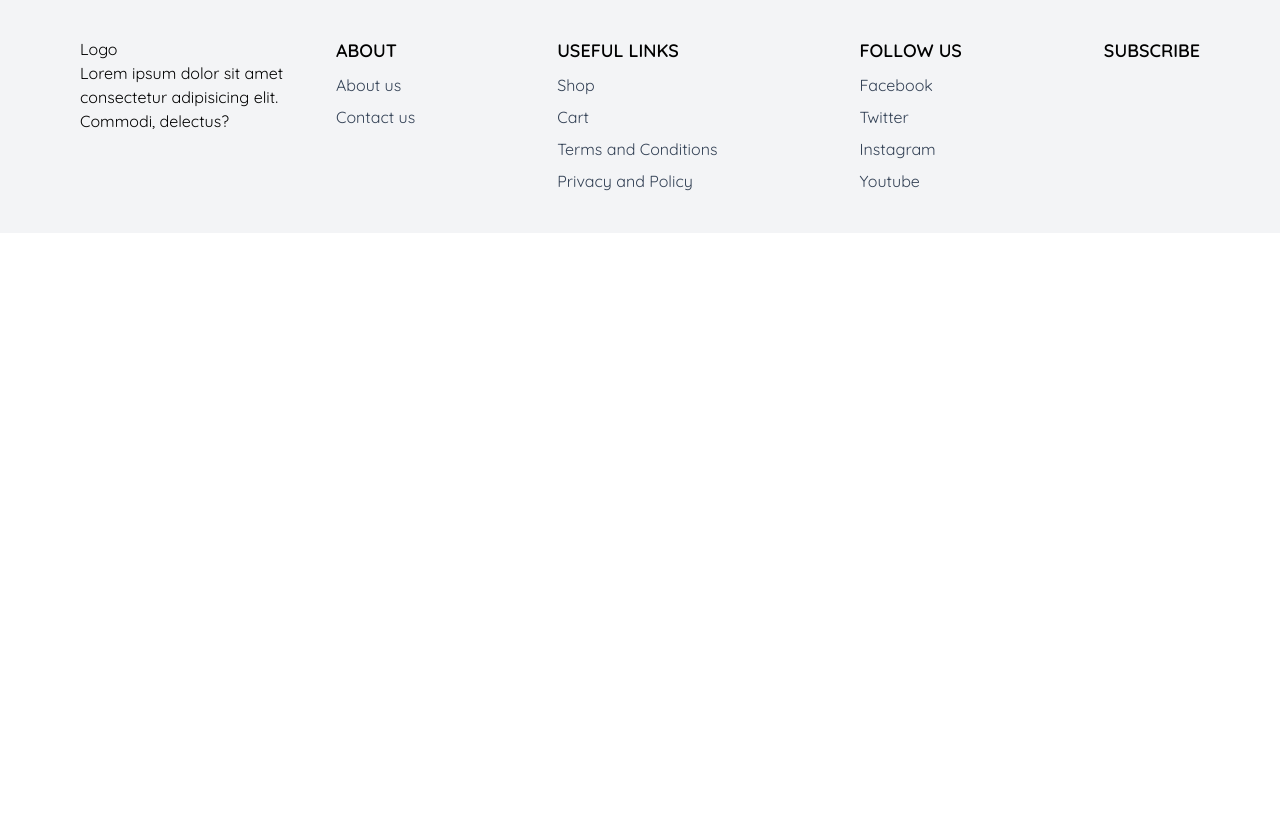
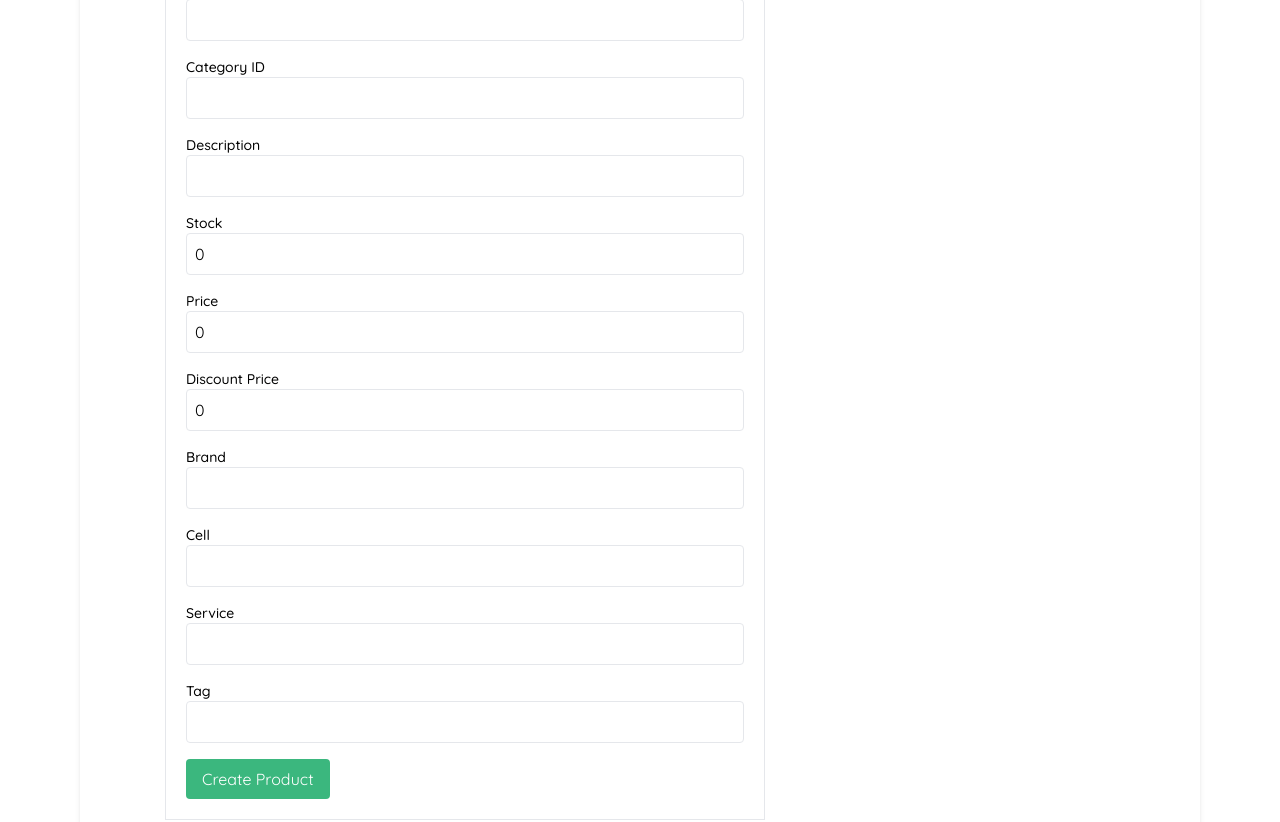
Before and after one commit to riajulpro/store-cod-frontend, a Next.js app: page /profile/product-create in a window 1280 px wide. Before the commit this address had no page. Shown: the part 320-1142 px from the top of the page. Before the commit the page ends 800 px from the top, so only its background shows below. Built offline with nearby package versions, Linux system fonts and the light colour scheme.

Commit message:
sale and edit page working

```diff
--- /dev/null
+++ b/src/app/(user)/profile/product-create/page.tsx
@@ -0,0 +1,207 @@
+"use client";
+import React from "react";
+import { useFormik } from "formik";
+import * as Yup from "yup";
+import { useCreateProductMutation } from "@/redux/features/product/product.api";
+import { Loader } from "lucide-react";
+
+const ProductForm: React.FC = () => {
+  const [createProduct, { isLoading, isSuccess, isError, error }] = useCreateProductMutation();
+
+  const formik = useFormik({
+    initialValues: {
+      name: '',
+      photo: '',
+      category: '',
+      description: '',
+      stock: 0,
+      price: 0,
+      discountPrice: 0,
+      brand: '',
+      cell: '',
+      service: '',
+      tag: '',
+    },
+    validationSchema: Yup.object({
+      name: Yup.string().required('Required'),
+      photo: Yup.string().required('Required'),
+      category: Yup.string().required('Required'),
+      description: Yup.string().required('Required'),
+      stock: Yup.number().required('Required').min(1, 'Must be at least 1'),
+      price: Yup.number().required('Required').min(0, 'Must be at least 0'),
+      discountPrice: Yup.number().required('Required').min(0, 'Must be at least 0'),
+      brand: Yup.string().required('Required'),
+    }),
+    onSubmit: async (values) => {
+      try {
+        await createProduct(values).unwrap();
+        formik.resetForm();
+      } catch (error) {
+        console.error('Failed to create product:', error);
+      }
+    },
+  });
+
+  return (
+    <div className="p-5 w-full md:w-[600px] md:ml-[40px] border">
+      <h2 className="text-xl font-bold mb-3">Create Product</h2>
+      <form onSubmit={formik.handleSubmit} className="space-y-4">
+        <div>
+          <label className="block text-sm font-medium">Name</label>
+          <input
+            type="text"
+            name="name"
+            value={formik.values.name}
+            onChange={formik.handleChange}
+            onBlur={formik.handleBlur}
+            className="w-full border p-2 rounded"
+          />
+          {formik.touched.name && formik.errors.name ? (
+            <div className="text-red-500 text-sm">{formik.errors.name}</div>
+          ) : null}
+        </div>
+        <div>
+          <label className="block text-sm font-medium">Photo URL</label>
+          <input
+            type="text"
+            name="photo"
+            value={formik.values.photo}
+            onChange={formik.handleChange}
+            onBlur={formik.handleBlur}
+            className="w-full border p-2 rounded"
+          />
+          {formik.touched.photo && formik.errors.photo ? (
+            <div className="text-red-500 text-sm">{formik.errors.photo}</div>
+          ) : null}
+        </div>
+        <div>
+          <label className="block text-sm font-medium">Category ID</label>
+          <input
+            type="text"
+            name="category"
+            value={formik.values.category}
+            onChange={formik.handleChange}
+            onBlur={formik.handleBlur}
+            className="w-full border p-2 rounded"
+          />
+          {formik.touched.category && formik.errors.category ? (
+            <div className="text-red-500 text-sm">{formik.errors.category}</div>
+          ) : null}
+        </div>
+        <div>
+          <label className="block text-sm font-medium">Description</label>
+          <input
+            type="text"
+            name="description"
+            value={formik.values.description}
+            onChange={formik.handleChange}
+            onBlur={formik.handleBlur}
+            className="w-full border p-2 rounded"
+          />
+          {formik.touched.description && formik.errors.description ? (
+            <div className="text-red-500 text-sm">{formik.errors.description}</div>
+          ) : null}
+        </div>
+        <div>
+          <label className="block text-sm font-medium">Stock</label>
+          <input
+            type="number"
+            name="stock"
+            value={formik.values.stock}
+            onChange={formik.handleChange}
+            onBlur={formik.handleBlur}
+            className="w-full border p-2 rounded"
+          />
+          {formik.touched.stock && formik.errors.stock ? (
+            <div className="text-red-500 text-sm">{formik.errors.stock}</div>
+          ) : null}
+        </div>
+        <div>
+          <label className="block text-sm font-medium">Price</label>
+          <input
+            type="number"
+            name="price"
+            value={formik.values.price}
+            onChange={formik.handleChange}
+            onBlur={formik.handleBlur}
+            className="w-full border p-2 rounded"
+          />
+          {formik.touched.price && formik.errors.price ? (
+            <div className="text-red-500 text-sm">{formik.errors.price}</div>
+          ) : null}
+        </div>
+        <div>
+          <label className="block text-sm font-medium">Discount Price</label>
+          <input
+            type="number"
+            name="discountPrice"
+            value={formik.values.discountPrice}
+            onChange={formik.handleChange}
+            onBlur={formik.handleBlur}
+            className="w-full border p-2 rounded"
+          />
+          {formik.touched.discountPrice && formik.errors.discountPrice ? (
+            <div className="text-red-500 text-sm">{formik.errors.discountPrice}</div>
+          ) : null}
+        </div>
+        <div>
+          <label className="block text-sm font-medium">Brand</label>
+          <input
+            type="text"
+            name="brand"
+            value={formik.values.brand}
+            onChange={formik.handleChange}
+            onBlur={formik.handleBlur}
+            className="w-full border p-2 rounded"
+          />
+          {formik.touched.brand && formik.errors.brand ? (
+            <div className="text-red-500 text-sm">{formik.errors.brand}</div>
+          ) : null}
+        </div>
+        <div>
+          <label className="block text-sm font-medium">Cell</label>
+          <input
+            type="text"
+            name="cell"
+            value={formik.values.cell}
+            onChange={formik.handleChange}
+            onBlur={formik.handleBlur}
+            className="w-full border p-2 rounded"
+          />
+        </div>
+        <div>
+          <label className="block text-sm font-medium">Service</label>
+          <input
+            type="text"
+            name="service"
+            value={formik.values.service}
+            onChange={formik.handleChange}
+            onBlur={formik.handleBlur}
+            className="w-full border p-2 rounded"
+          />
+        </div>
+        <div>
+          <label className="block text-sm font-medium">Tag</label>
+          <input
+            type="text"
+            name="tag"
+            value={formik.values.tag}
+            onChange={formik.handleChange}
+            onBlur={formik.handleBlur}
+            className="w-full border p-2 rounded"
+          />
+        </div>
+        <button
+          type="submit"
+          className="mt-3 px-4 py-2 bg-primaryMat text-white rounded"
+        >
+          {isLoading ? <Loader /> : "Create Product"}
+        </button>
+        {isError && <div className="text-red-500 text-sm">{(error as any)?.data?.message}</div>}
+        {isSuccess && <div className="text-green-500 text-sm">Product created successfully</div>}
+      </form>
+    </div>
+  );
+};
+
+export default ProductForm;
--- a/src/components/shared/ProfileSidebar.tsx
+++ b/src/components/shared/ProfileSidebar.tsx
@@ -8,8 +8,6 @@ import { usePathname } from "next/navigation";
 const ProfileSidebar = () => {
   const path = usePathname();
   const {user} = useAppSelector(state => state.auth)
-
-  console.log("user ======", user);
 
   return (
     <div className="flex flex-col gap-[15px]">
--- a/src/redux/features/product/product.api.ts
+++ b/src/redux/features/product/product.api.ts
@@ -1,4 +1,5 @@
 import { api } from "@/redux/api/appSlice";
+import { IProduct } from "@/types/product";
 
 const productAPI = api.injectEndpoints({
   endpoints: (builder) => ({
@@ -20,14 +21,13 @@ const productAPI = api.injectEndpoints({
       },
       providesTags: ["Product"],
     }),
-    // Create blog post
     createProduct: builder.mutation({
-      query: (post) => ({
-        url: "/404",
-        method: "POST",
-        body: post,
+      query: (newProduct) => ({
+        url: 'products',
+        method: 'POST',
+        body: newProduct,
       }),
-      invalidatesTags: ["Product"],
+      invalidatesTags: ['Product'],
     }),
   }),
 });
--- a/src/utils/profileSidebarLinks.ts
+++ b/src/utils/profileSidebarLinks.ts
@@ -44,7 +44,7 @@ export const ownerLinks = [
     Icon: FiShoppingBag,
   },
   {
-    href: "/add-product",
+    href: "/profile/product-create",
     label: "Add Product",
     Icon: BsCartCheck,
   },
```
